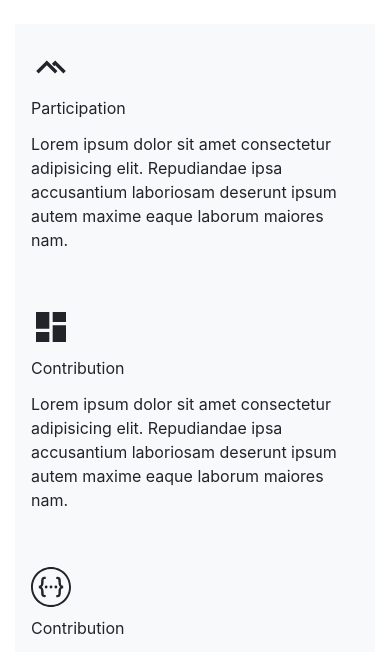
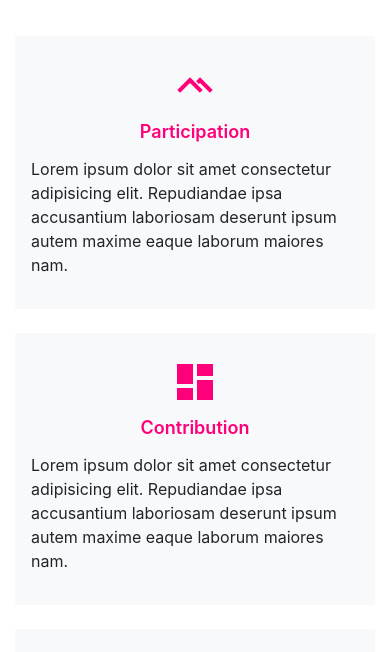
Before and after one commit to Hacktoberfest-Nepal/HacktoberfestNepal, a React (Create React App) app: page / in a window 390 px wide. Shown: the part 2782-3434 px from the top of the page. Built offline with nearby package versions, Linux system fonts and the light colour scheme.

Commit message:
feat: add cards components styling and responsiveness

```diff
--- a/src/assets/css/CardComponent.css
+++ b/src/assets/css/CardComponent.css
@@ -1,6 +1,13 @@
 .card-component-wrapper {
   background-color: #f8f9fa;
   transition: all 0.2s;
+  margin: 0.75rem 0;
+}
+
+.card-component-wrapper h1,
+.card-title {
+  font-size: 3rem;
+  text-align: center;
 }
 
 .card-component-wrapper:hover {
@@ -8,3 +15,8 @@
   background-color: #4849fa;
   color: white;
 }
+
+.card-title {
+  font-size: large;
+  font-weight: 600;
+}
--- a/src/components/CardComponent.js
+++ b/src/components/CardComponent.js
@@ -6,9 +6,9 @@ const CardComponent = props => {
   return (
     <div className="col-12 col-lg-3 col-md-4 mx-auto p-3 card-component-wrapper">
       <h1>
-        <FeatureIcon className="card-icon" />
+        <FeatureIcon className="card-icon styled-text-pink" />
       </h1>
-      <p className="card-title">{title}</p>
+      <p className="card-title styled-text-pink text-capitalize">{title}</p>
       <p className="card-description">{description}</p>
     </div>
   );
--- a/src/components/CardHolderComponent.js
+++ b/src/components/CardHolderComponent.js
@@ -28,11 +28,10 @@ const cardDatas = [
 
 const CardHolderComponent = () => {
   return (
-    <div className="py-5 row container-fluid mx-auto">
+    <div className="py-5 row container-fluid mx-auto my-5">
       {cardDatas.map((cardData, index) => {
         return <CardComponent key={index} data={cardData} />;
       })}
-      {/* <h1>CardHolderComponent</h1> */}
     </div>
   );
 };
```
